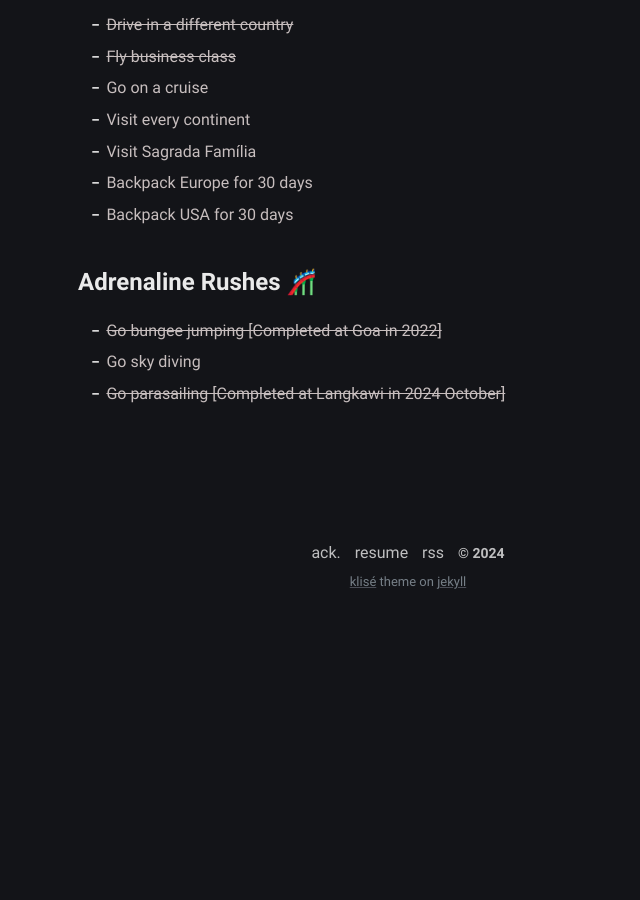
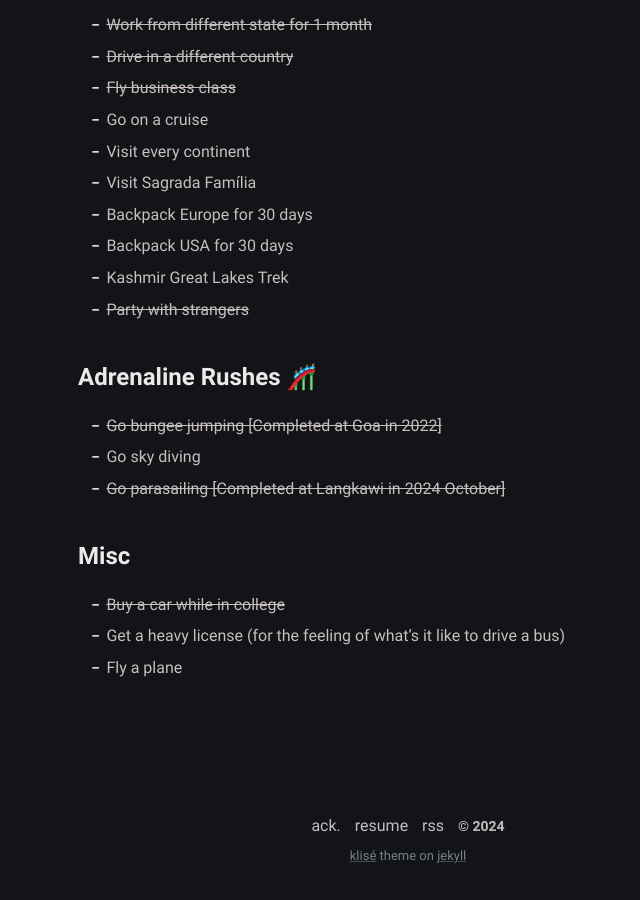
Before and after one commit to shaneapen/shaneapen.github.io, a Jekyll site: the page built from pages/impossible-list/impossible-list.md, in a window 1280 px wide and 900 px high, scrolled down 2573 px. Shown: the whole window, without its empty margins (232-872 px from the left). Built offline with Jekyll 4.4.1, drawn with Linux system fonts in a browser that asks for light colours; before the commit the page ends 3199 px from its top, so only the background shows below that; some of the changed text lies outside the part shown.

Commit message:
added new impossible list items

```diff
--- a/pages/impossible-list/impossible-list.md
+++ b/pages/impossible-list/impossible-list.md
@@ -84,8 +85,15 @@ An IMPOSSIBLE List grows with you over time. It's designed to help you push our
 - Visit Sagrada Família
 - Backpack Europe for 30 days
 - Backpack USA for 30 days
+- Kashmir Great Lakes Trek
+- ~~Party with strangers~~
 
 # Adrenaline Rushes 🎢
 - ~~Go bungee jumping [Completed at Goa in 2022]~~
 - Go sky diving
 - ~~Go parasailing [Completed at Langkawi in 2024 October]~~
+
+# Misc
+- ~~Buy a car while in college~~
+- Get a heavy license (for the feeling of what's it like to drive a bus)
+- Fly a plane
```
Also changed, not shown: other parts of pages/impossible-list/impossible-list.md (+1 -0 lines).
